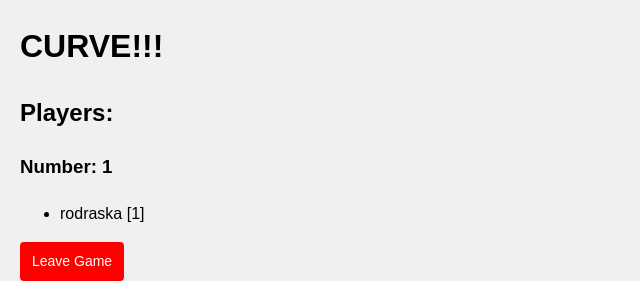
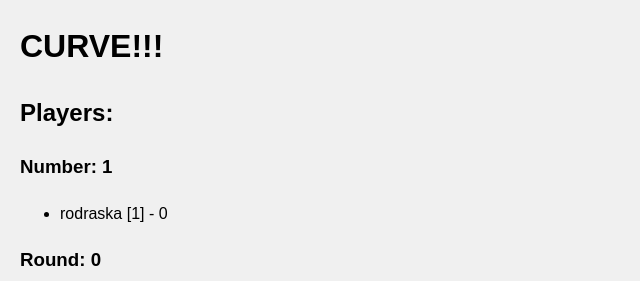
Before and after one commit to rodraska/42_Transcendence, a Django app: page /games/2/play/ in a window 1280 px wide. Shown: the part 66-347 px from the top of the page, without its empty margins (0-640 px from the left). Run offline with Django 5.2, Linux system fonts and the light colour scheme; a user stored in the database is signed in; data comes from the database, SQL or seed files in the repository; both versions use the stored data as it was after the commit.

Commit message:
10/08 small changes

```diff
--- a/myproject/myapp/models.py
+++ b/myproject/myapp/models.py
@@ -25,6 +25,7 @@ class Game(models.Model):
     is_active = models.BooleanField(default=True)
     created_at = models.DateTimeField(auto_now_add=True)
     game_state = models.JSONField(default=dict)
+    round = models.IntegerField(default=0)
 
     def __str__(self):
         return self.name
--- a/myproject/myapp/static/myapp/js/game.js
+++ b/myproject/myapp/static/myapp/js/game.js
@@ -1,4 +1,4 @@
-numberPlayers = 1;
+//numberPlayers = 1;
 
 players = [];
 powers = [];
@@ -138,28 +138,3 @@ function gamePaintPowers() {loop_all_powers(FtPower.paint_powerup)}
 function saveCanvas() {s_ctx.drawImage(canvas, 0, 0, canvas.width, canvas.height, 0, 0, canvas.width, canvas.height)}
 
 function restoreCanvas() {ctx.drawImage(s_canvas, 0, 0, canvas.width, canvas.height, 0, 0, canvas.width, canvas.height)}
-
-/* abc playersPlay = document.getElementById('playersPlay');
-playersPlay.textContent = numberPlayers + ' Players';
-playerList = document.getElementById('playerList');
-for (let i = 0; i < numberPlayers; i++)
-{
-    playerNumber = i + 1;
-    //Create div element
-    playerDiv = document.createElement('div');
-    playerDiv.style.display = 'flex';
-    //Player Name
-    playerName = document.createElement('p');
-    playerName.textContent = 'Player ' + playerNumber;
-    playerName.style.justifyContent = 'left';
-    playerName.style.flexGrow = '1';
-    //Player Score
-    playerScore = document.createElement('p');
-    playerScore.textContent = '0';
-    playerScore.id = 'score' + playerNumber;
-    playerScore.style.justifyContent = 'left';
-    playerScore.style.flexGrow = '1';
-    playerDiv.appendChild(playerName);
-    playerDiv.appendChild(playerScore);
-    playerList.appendChild(playerDiv);
-}*/
--- a/myproject/myapp/static/myapp/js/paint.js
+++ b/myproject/myapp/static/myapp/js/paint.js
@@ -8,7 +8,7 @@ function paint_gg()
     if (game_winner == 0)
     {
         ctx.fillStyle = 'white';
-        ctx.fillText("Player " + round_winner + " Wins This Round", width / 2, height / 2);
+        ctx.fillText(round_winner + " Wins This Round", width / 2, height / 2);
     }
     else
     {
@@ -22,7 +22,7 @@ function final_paint()
     reset_paint();
     gamePaintHist();
     gamePaintPlayer();
-    gamePaintArray();
+    //gamePaintArray();
     gamePaintPowers();
     paint_offset();
     paint_gg();
--- a/myproject/myapp/static/myapp/js/player.js
+++ b/myproject/myapp/static/myapp/js/player.js
@@ -13,9 +13,10 @@ class Player
     god = false;
     stop = false;
 
-    constructor(id, color, rgb, pos, theta, right, left)
+    constructor(id, name, color, rgb, pos, theta, right, left)
     {
         this.id = id;
+        this.name = name;
         this.color = color;
         this.rgb = rgb;
         this.pos = pos;
--- a/myproject/myapp/static/myapp/js/round.js
+++ b/myproject/myapp/static/myapp/js/round.js
@@ -2,7 +2,7 @@ function ft_round()
 {
     if (game_winner != 0) return (final_paint());
     round++;
-    /* abc document.getElementById("round").innerHTML = "Round " + round;*/
+    /* abc Increase round number */
     powers = [];
     players = [];
     ctx.reset();
@@ -13,6 +13,7 @@ function players_spawn()
 {
     for (let i = 1; i <= numberPlayers; i++)
     {
+        player = getPlayerById(i);
         outer: while (1)
         {
             x = Math.floor(Math.random() * 3 * width / 4) - 3 * width / 8;
@@ -22,7 +23,7 @@ function players_spawn()
             break ;
         }
         let t = Math.floor(Math.random() * 361) * Math.PI / 180;
-        players.push(new Player(i, playerColors[i], playerRGB[i], [x, y], t, playerControls[i][0], playerControls[i][1]));
+        players.push(new Player(i, player.username, playerColors[i], playerRGB[i], [x, y], t, playerControls[i][0], playerControls[i][1]));
     }
 }
 
@@ -49,7 +50,7 @@ function roundWinner()
     let top_scorer = 0;
     for (let i = 1; i <= players.length; i++)
     {
-        if (players[i - 1].stop == false) round_winner = i;
+        if (players[i - 1].stop == false) round_winner = getPlayerById(i).username;
         if (playerScores[i] == playerScores[top_scorer]) top_scorer = 0;
         if (playerScores[i] > playerScores[top_scorer]) top_scorer = i;
     }
--- a/myproject/myapp/static/myapp/js/script.js
+++ b/myproject/myapp/static/myapp/js/script.js
@@ -12,9 +12,9 @@ const offset = 4;
 const width = canvas.width;
 const height = canvas.height;
 
-const player = getPlayerById(1);
-if (player) {
-    console.log(`Player: ${player.username}`);
+const player_tmp = getPlayerById(1);
+if (player_tmp) {
+    console.log(`Player: ${player_tmp.username}`);
 }
 else {
     console.log('Player not found');
--- a/myproject/myapp/static/myapp/js/utils.js
+++ b/myproject/myapp/static/myapp/js/utils.js
@@ -23,7 +23,7 @@ function give_points(id)
     for (let i = 0; i < players.length; i++)
     {
         (i != (id - 1) && players[i].stop == false) ? playerScores[i + 1] += 1 : null;
-        /* abc document.getElementById("score" + (i + 1)).innerHTML = playerScores[i + 1]; */
+        /* abc Increase player score */
     }
 }
 
--- a/myproject/myapp/templates/game_play.html
+++ b/myproject/myapp/templates/game_play.html
@@ -10,10 +10,11 @@
     <ul id="playerList">
         {% for player in players %}
             <li data-player-id="{{ player.id }}" data-username="{{ player.user.username }}">
-                {{ player.user.username }} [{{ player.id }}]
+                {{ player.user.username }} [{{ player.id }}] - {{ player.points }}
             </li>
         {% endfor %}
     </ul>
+    <h3>Round: {{ game.round }}</h3>
     <a href="{% url 'leave_game' game.id %}" class="delete-room-btn">Leave Game</a>
     <div id="canvas_container">
         <canvas id="curve" width="755" height="755"></canvas>
```
Also changed, not shown: myproject/db.sqlite3, myproject/myapp/migrations/0007_game_round.py (added).
